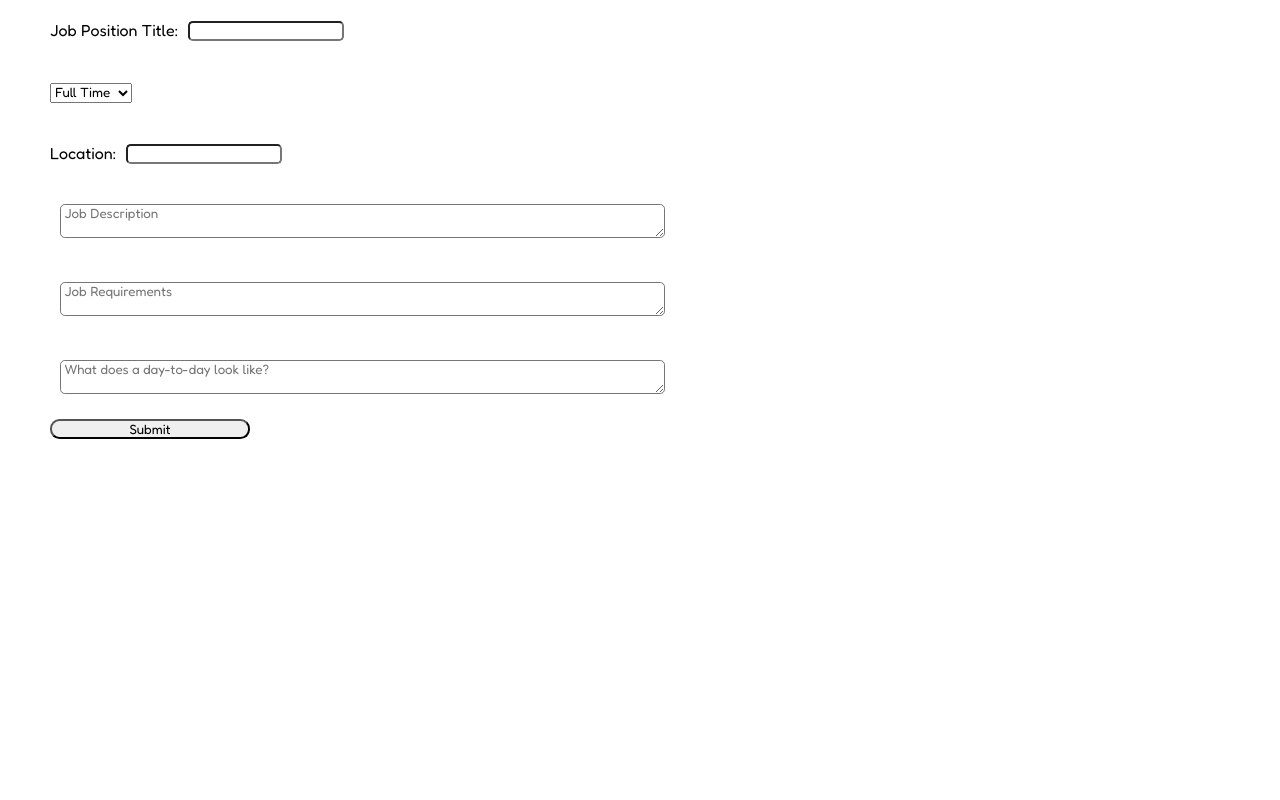
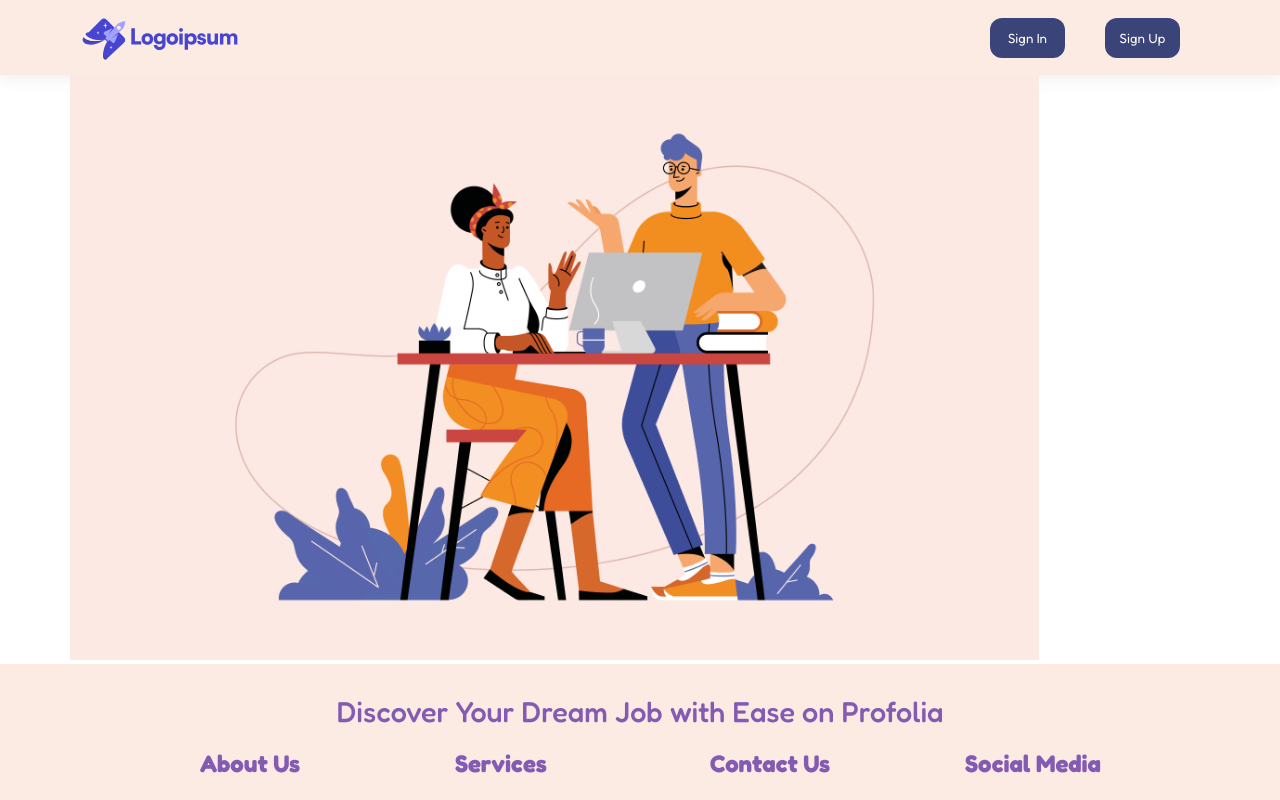
Before and after one commit to Tanya-STY/TIFS-soen341project2023, a React (Create React App) app in the folder ProFolia/: page / in a window 1280 px wide. Shown: the top 800 px of the page. Built offline with nearby package versions, Linux system fonts and the light colour scheme.

Commit message:
route paths

```diff
--- a/ProFolia/src/App.js
+++ b/ProFolia/src/App.js
@@ -1,25 +1,32 @@
 import './App.css';
+import React from 'react'
 import HomePage from './components/HomePage';
 import MainPage from './components/MainPage/MainPage';
+import Login from './components/pages/Login';
+import Register from './components/pages/Register';
 // import Header from './components/JobsPage/Header/Header';
-// import JobLists from "./components/Jobs/JobLists";
-// import JobDetails from "./components/Job-details/JobDetails";
-import JobsPage from './components/JobsPage/JobsPage';
+import JobLists from "./components/JobsPage/Jobs/JobLists";
+import JobDetails from "./components/JobsPage/Job-details/JobDetails";
+// import JobsPage from './components/JobsPage/JobsPage';
 
 import AddJobForm from './components/AddJobForm/AddJobForm';
 
-import { Routes, Route, Navigate } from 'react-router-dom'
+import { Routes, Route} from 'react-router-dom'
 
 
 function App() {
   return (
     <div>
-      <AddJobForm/>
-      {/* <Routes>
-        <Route path='/' element={<Navigate to='/jobs' />} />
+      {/*<AddJobForm/>*/}
+      <Routes>
+        <Route path='/' element={<MainPage />} />
+        <Route path='/home' element={<HomePage />} />
+        <Route path='/login' element={<Login />} />
+        <Route path='/register' element={<Register />} />
+        <Route path='/submit-form' element={<AddJobForm />} />
         <Route path='/jobs' element={<JobLists />} />
         <Route path='/jobs/:position' element={<JobDetails />} />
-      </Routes> */}
+      </Routes>
     </div>
   );
 }
```
